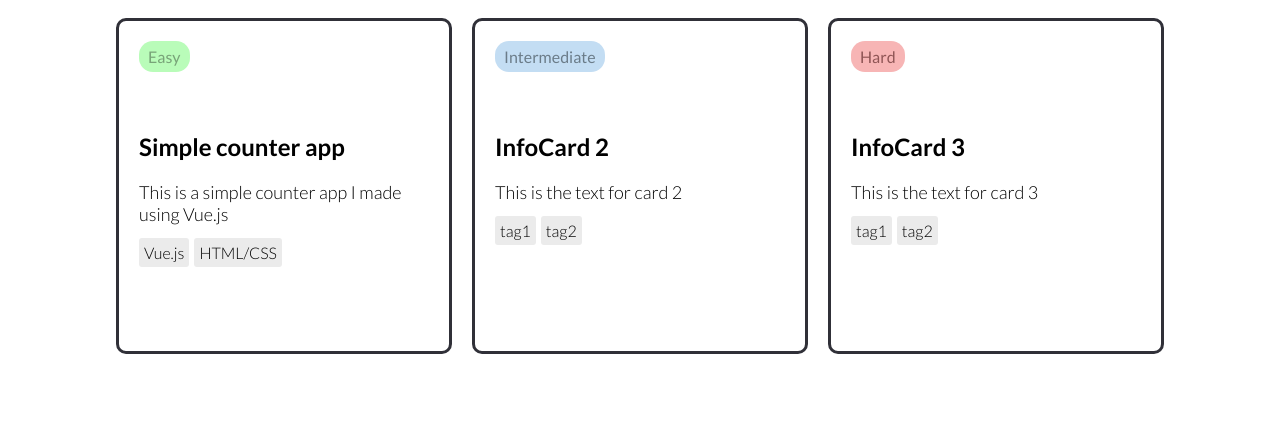
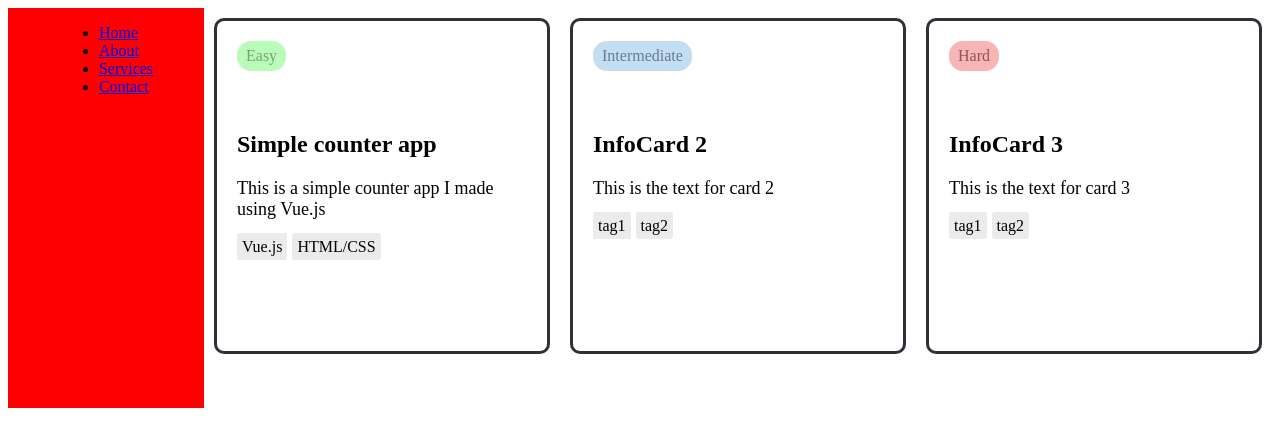
Before and after one commit to TiesHogenboom/vue-cards, a Vue app: page / in a window 1280 px wide. Shown: the top 446 px of the page. Built offline with nearby package versions, Linux system fonts and the light colour scheme.

Commit message:
added navbar and CardPage component

```diff
--- a/src/App.vue
+++ b/src/App.vue
@@ -1,15 +1,15 @@
 <template>
-  <CardList/>
+  <CardPage/>
 </template>
 
 <script>
-import CardList from './components/CardList.vue'
-import './App.css'
+
+import CardPage from './pages/CardPage.vue'
 
 export default {
   name: 'App',
   components: {
-    CardList
+      CardPage
   }
 }
 </script>
--- a/src/components/InfoCard.vue
+++ b/src/components/InfoCard.vue
@@ -35,10 +35,16 @@ export default {
   flex-direction: column;
   margin: 10px;
   transition: 0.2s;
+
 }
 
 .info-card:hover {
   box-shadow: 8px 8px 0px rgba(0, 0, 0, 0.8);
+}
+
+.info-card:hover ~ .info-card {
+  box-shadow: inset -8px 8px 0px rgba(205, 205, 205, 0.8);
+  background:rgba(241, 241, 241, 0.8);
 }
 .info-card:hover .card-title {
   text-decoration: underline;
--- /dev/null
+++ b/src/components/WebNavbar.vue
@@ -0,0 +1,26 @@
+<template>
+    <nav class="container">
+      <ul>
+        <li><a href="#">Home</a></li>
+        <li><a href="#">About</a></li>
+        <li><a href="#">Services</a></li>
+        <li><a href="#">Contact</a></li>
+      </ul>
+    </nav>
+  </template>
+
+  <script>
+  export default {
+    name: 'WebNavbar',
+  }
+  </script>
+
+  <style>
+.container {
+  display: flex;
+  justify-content: center;
+  background: red;
+  width: 200px;
+  height: 400px;
+}
+</style>
--- /dev/null
+++ b/src/pages/CardPage.vue
@@ -0,0 +1,26 @@
+<template>
+    <div class="page">
+        <WebNavbar />
+        <CardList />
+    </div>
+</template>
+
+<script>
+
+import WebNavbar from '../components/WebNavbar.vue'
+import CardList from '../components/CardList.vue'
+
+export default {
+    components: {
+        WebNavbar,
+        CardList
+    }
+}
+
+</script>
+
+<style>
+.page{
+    display:flex;
+}
+</style>
```
Also changed, not shown: src/assets/logo.png (deleted), 1 other file (tests, documents, lock files or other folders).
